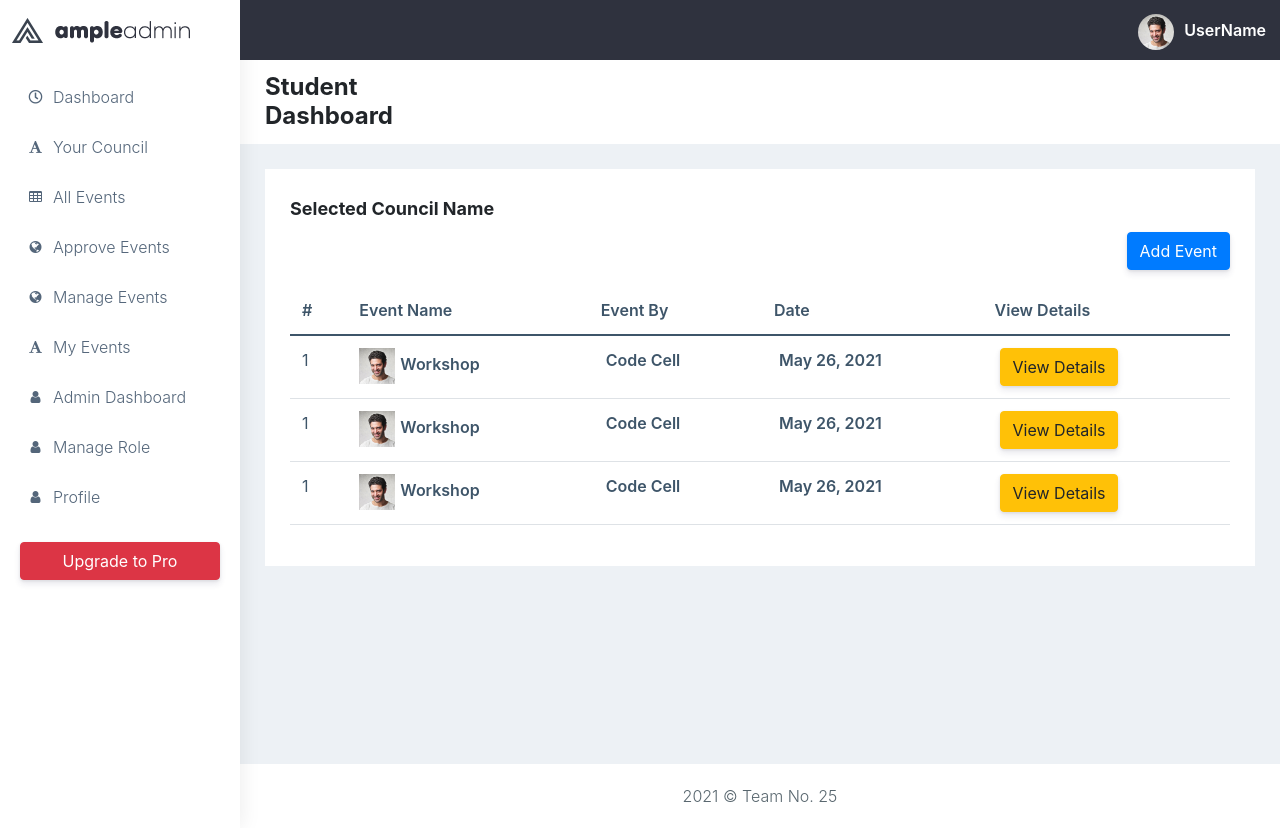
After one commit to ChaudharyAnshul/Event-Management-System, a Django app: page /manageEvents/coucil in a window 1280 px wide. The commit adds this page. Run offline with Django 3.2, Linux system fonts and the light colour scheme; parts of the project's set-up code (start-up, migrations or seed data) failed here and were passed over; some libraries are stand-ins or nearby versions.

Commit message:
Manage Events UI done

```diff
--- a/events/urls.py
+++ b/events/urls.py
@@ -9,4 +9,6 @@ urlpatterns = [
     path('registration/', views.registration, name='registration'),
     path('registration/staff', views.registrationStaff, name='registration staff'),
     path('registration/student', views.registrationStudent, name='registration student'),
+    path('manageEvents', views.manageEvents, name='manageEvents'),
+    path('manageEvents/coucil', views.manageEventsCouncil, name='manageEventsCouncil'),
 ]
--- a/events/views.py
+++ b/events/views.py
@@ -65,3 +65,9 @@ def registrationStudent(request):
         else:
             messages.info(request, 'Incorrect Institute ID')
             return redirect('/registration')
+
+def manageEvents(request):
+    return render(request, 'Dashboard/manageEvents.html')
+
+def manageEventsCouncil(request):
+    return render(request, 'Dashboard/manageEventsCouncil.html')
--- a/templates/Dashboard/base.html
+++ b/templates/Dashboard/base.html
@@ -159,7 +159,7 @@
                             </a>
                         </li>
                         <li class="sidebar-item">
-                            <a class="sidebar-link waves-effect waves-dark sidebar-link" href="#"
+                            <a class="sidebar-link waves-effect waves-dark sidebar-link" href="{% url 'manageEvents' %}"
                                 aria-expanded="false" style="text-decoration: none;">
                                 <i class="fa fa-globe" aria-hidden="true"></i>
                                 <span class="hide-menu">Manage Events</span>
@@ -284,6 +284,7 @@
     <script src="https://cdn.jsdelivr.net/npm/bootstrap@5.0.0-beta3/dist/js/bootstrap.bundle.min.js"
         integrity="sha384-JEW9xMcG8R+pH31jmWH6WWP0WintQrMb4s7ZOdauHnUtxwoG2vI5DkLtS3qm9Ekf"
         crossorigin="anonymous"></script>
+    <script src="{% static 'plugins/Dashboard/bower_components/jquery/dist/jquery.min.js' %}"></script>
     <script src="{% static 'js/Dashboard/app-style-switcher.js' %}"></script>
     <!--Wave Effects -->
     <script src="{% static 'js/Dashboard/waves.js' %}"></script>
--- /dev/null
+++ b/templates/Dashboard/manageEventsCouncil.html
@@ -0,0 +1,158 @@
+{% extends 'Dashboard/base.html' %}
+{% load static %}
+
+{% block head %}
+<link rel="stylesheet" href="https://maxcdn.bootstrapcdn.com/bootstrap/4.0.0/css/bootstrap.min.css" integrity="sha384-Gn5384xqQ1aoWXA+058RXPxPg6fy4IWvTNh0E263XmFcJlSAwiGgFAW/dAiS6JXm" crossorigin="anonymous">
+<link rel="stylesheet" href="{% static 'css/Dashboard/manageEventsCouncil.css' %}">
+<script src="https://code.jquery.com/jquery-3.2.1.slim.min.js" integrity="sha384-KJ3o2DKtIkvYIK3UENzmM7KCkRr/rE9/Qpg6aAZGJwFDMVNA/GpGFF93hXpG5KkN" crossorigin="anonymous"></script>
+<script src="https://cdnjs.cloudflare.com/ajax/libs/popper.js/1.12.9/umd/popper.min.js" integrity="sha384-ApNbgh9B+Y1QKtv3Rn7W3mgPxhU9K/ScQsAP7hUibX39j7fakFPskvXusvfa0b4Q" crossorigin="anonymous"></script>
+<script src="https://maxcdn.bootstrapcdn.com/bootstrap/4.0.0/js/bootstrap.min.js" integrity="sha384-JZR6Spejh4U02d8jOt6vLEHfe/JQGiRRSQQxSfFWpi1MquVdAyjUar5+76PVCmYl" crossorigin="anonymous"></script>
+{% endblock %}
+
+{% block content %}
+<div class="row">
+    <div class="col-md-12 col-lg-12 col-sm-12 col-xs-12">
+        <div class="white-box">
+            <h3 class="box-title">Selected Council Name</h3>
+            <div class="d-md-flex">
+                <ul class="list-inline d-flex ms-auto">
+                    <li class="ps-3">
+                        <button type="button" class="btn btn-primary" data-toggle="modal"
+                            data-target="#addEvent" data-backdrop='static' data-keyboard='false'>
+                            Add Event
+                        </button>
+                    </li>
+                </ul>
+            </div>
+            <div class="table-responsive">
+                <table class="table text-nowrap">
+                    <thead>
+                        <tr>
+                            <th class="border-top-0">#</th>
+                            <th class="border-top-0">Event Name</th>
+                            <th class="border-top-0">Event By</th>
+                            <th class="border-top-0">Date</th>
+                            <th class="border-top-0">View Details</th>
+                        </tr>
+                    </thead>
+                    <tbody>
+                        <tr>
+                            <td>1</td>
+                            <td><img src="{% static 'plugins/Dashboard/images//users/varun.jpg' %}" alt="user-img"
+                                    width="36" class="img-circle"><span class="font-medium"
+                                    style="padding-left: 5px;">Workshop</span></td>
+                            <td><span class="font-medium" style="padding-left: 5px;">Code Cell</span></td>
+                            <td><span class="font-medium" style="padding-left: 5px;">May 26, 2021</span></td>
+                            <td><span class="font-medium" style="padding-left: 5px;"><button
+                                        class="btn btn-warning">View Details</button></span></td>
+                        </tr>
+                        <tr>
+                            <td>1</td>
+                            <td><img src="{% static 'plugins/Dashboard/images//users/varun.jpg' %}" alt="user-img"
+                                    width="36" class="img-circle"><span class="font-medium"
+                                    style="padding-left: 5px;">Workshop</span></td>
+                            <td><span class="font-medium" style="padding-left: 5px;">Code Cell</span></td>
+                            <td><span class="font-medium" style="padding-left: 5px;">May 26, 2021</span></td>
+                            <td><span class="font-medium" style="padding-left: 5px;"><button
+                                        class="btn btn-warning">View Details</button></span></td>
+                        </tr>
+                        <tr>
+                            <td>1</td>
+                            <td><img src="{% static 'plugins/Dashboard/images//users/varun.jpg' %}" alt="user-img"
+                                    width="36" class="img-circle"><span class="font-medium"
+                                    style="padding-left: 5px;">Workshop</span></td>
+                            <td><span class="font-medium" style="padding-left: 5px;">Code Cell</span></td>
+                            <td><span class="font-medium" style="padding-left: 5px;">May 26, 2021</span></td>
+                            <td><span class="font-medium" style="padding-left: 5px;"><button
+                                        class="btn btn-warning">View Details</button></span></td>
+                        </tr>
+
+                    </tbody>
+                </table>
+            </div>
+            <!-- <div id="ct-visits" style="height: 405px;">
+                <div class="chartist-tooltip" style="top: -17px; left: -12px;"><span
+                        class="chartist-tooltip-value">6</span>
+                </div>
+            </div> -->
+        </div>
+    </div>
+</div>
+
+<!-- Modal -->
+<div class="modal fade" id="addEvent" tabindex="-1" role="dialog" aria-labelledby="exampleModalCenterTitle"
+    aria-hidden="true">
+    <div class="modal-dialog modal-dialog-centered" role="document">
+        <div class="modal-content">
+            <div class="modal-header">
+                <h5 class="modal-title" id="exampleModalLongTitle">Add Event</h5>
+                <button type="button" class="close" data-dismiss="modal" aria-label="Close">
+                    <span aria-hidden="true">&times;</span>
+                </button>
+            </div>
+            <div class="modal-body">
+                <form class="form-horizontal form-material">
+                    <div class="form-group mb-4">
+                        <label class="col-md-12 p-0">Name of the Event <span style="color: red;">*</span></label>
+                        <div class="col-md-12 border-bottom p-0">
+                            <input type="text" placeholder="Praxis" class="form-control p-0 border-0" name="name" required>
+                        </div>
+                    </div>
+                    <div class="form-group mb-4">
+                        <label class="col-md-12 p-0">Council Name <span style="color: red;">*</span></label>
+                        <div class="col-md-12 border-bottom p-0">
+                            <input type="text" placeholder="ISTE" class="form-control p-0 border-0" name="council" required>
+                        </div>
+                    </div>
+                    <div class="form-group mb-4">
+                        <label for="date" class="col-md-12 p-0">Date <span style="color: red;">*</span></label>
+                        <div class="col-md-12 border-bottom p-0">
+                            <input type="date" class="form-control p-0 border-0"
+                                name="date" id="date" required>
+                        </div>
+                    </div>
+                    <div class="form-group mb-4">
+                        <label for="description" class="col-md-12 p-0">Description <span style="color: red;">*</span></label>
+                        <div class="col-md-12 border-bottom p-0">
+                            <input type="text" class="form-control p-0 border-0"
+                                name="description" id="description" placeholder="Event Description" required>
+                        </div>
+                    </div>
+                    <div class="form-group mb-4">
+                        <label for="poster" class="col-md-12 p-0">Poster <span style="color: red;">*</span></label>
+                        <div class="col-md-12 border-bottom p-0">
+                            <input type="file" class="form-control p-0 border-0"
+                                name="poster" id="poster" required>
+                        </div>
+                    </div>
+
+                    <div class="form-group mb-4">
+                        <label for="registration_fee" class="col-md-12 p-0">Registration Fee</label>
+                        <div class="col-md-12 border-bottom p-0">
+                            <input type="number" class="form-control p-0 border-0"
+                                name="registration_fee" placeholder="30" id="registration_fee">
+                        </div>
+                    </div>
+
+                    <div class="form-group mb-4">
+                        <label for="payment_no" class="col-md-12 p-0">Payment Number</label>
+                        <div class="col-md-12 border-bottom p-0">
+                            <input type="tel" class="form-control p-0 border-0"
+                                name="payment_no" placeholder="123456790" id="payment_no">
+                        </div>
+                    </div>
+
+                    <!-- <div class="form-group mb-4">
+                        <div class="col-sm-12">
+                            <button class="btn btn-success">Update Profile</button>
+                        </div>
+                    </div> -->
+                </form>
+            </div>
+            <div class="modal-footer">
+                <button type="button" class="btn btn-info">Add Event</button>
+            </div>
+        </div>
+    </div>
+</div>
+{% endblock %}
```
Also changed, not shown: static/css/Dashboard/manageEvents.css (added, +8 -0 lines), templates/Dashboard/manageEvents.html (added, +53 -0 lines), static/css/Dashboard/manageEventsCouncil.css (added), static/js/Dashboard/manageEvents.js (added).
